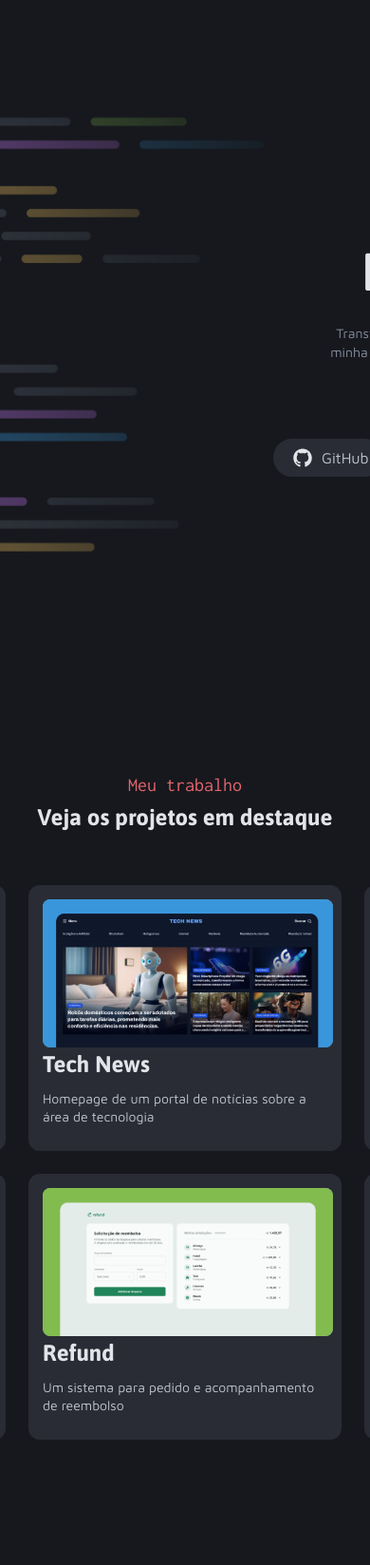
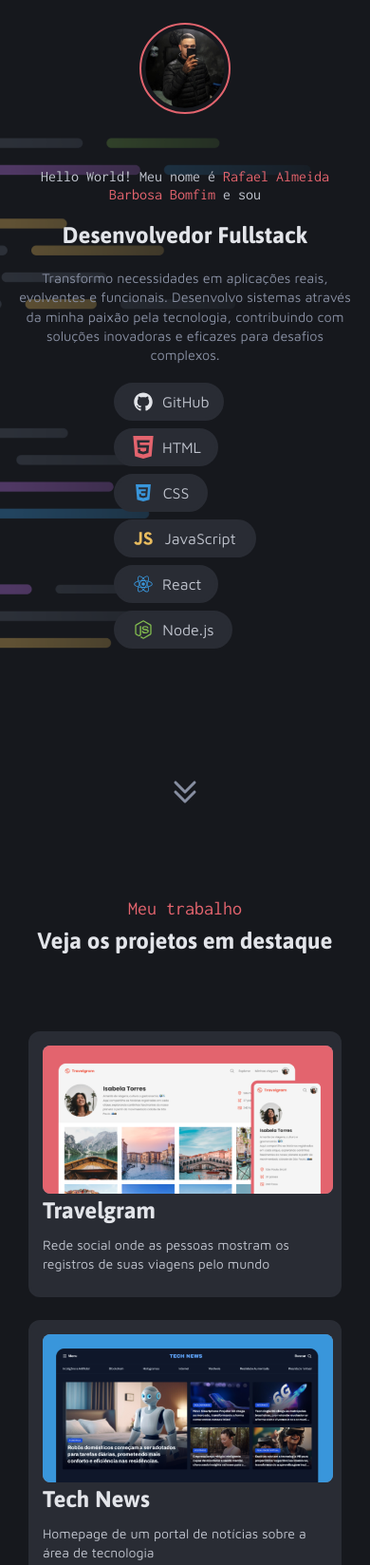
Before and after one commit to rafadev075/portifolio, a plain HTML site: page index.html in a window 390 px wide. Shown: the top 1648 px of the page at 95% size. Drawn offline with Linux system fonts and the light colour scheme.

Commit message:
adicionando responsividade

```diff
--- a/index.html
+++ b/index.html
@@ -83,7 +83,7 @@
          <h2 >Veja os projetos em destaque</h2>
        </div>
 
-       <div class="grid grid-col gap-24 ">
+       <div class="grid grid-col gap-24 respon">
          <figure class="work">
           <img src="assets/Thumbnail_Project-01.png" alt="Travelgram" class="image-work worky">
           <p class="wk">Travelgram</p>
@@ -131,7 +131,8 @@
         <h2>Como posso ajudar o seu negócio</h2>
       </div>
 
-      <div class="col auto grid gap-24">
+      <div class="col auto grid gap-24 respon">
+
           <section class="my-services">
             <img src="assets/services/pc.svg" alt="icone pc" class="social pdb-20">
             <div class="grid gap-8">
@@ -139,7 +140,6 @@
               <p class="srv2 pdl-20 pdb-20">Desenvolvimento de interfaces</p>
             </div>
           </section>
-
           <section class="my-services">
             <img src="assets/services/HardDrives.svg" alt="icone dados" class="social pdb-20">
             <div class="grid gap-8">
@@ -147,8 +147,7 @@
               <p class="srv2 pdl-20 pdb-20">Criação de serviços do sistema</p>
             </div>
           </section>
-
-        <section class="my-services col">
+          <section class="my-services">
             <img src="assets/services/Infinity.svg" alt="icone inifinty" class="social pdb-20">
             <div class="grid gap-8">
               <p class="srv pdl-20">DevOps</p>
@@ -168,6 +167,7 @@
      </div>
 
      <div>
+
          <section class="col">
             <div class="tt">
               <section class="cont">
@@ -179,7 +179,6 @@
               </section>
             </div>
           </section>
-
          <section class="col">
             <div class="tt">
               <section class="cont">
@@ -191,7 +190,6 @@
               </section>
             </div>
          </section>
-
          <section class="col">
             <div class="tt">
               <section class="cont">
@@ -215,6 +213,7 @@
               </section>
             </div>
          </section>
+
      </div>
 
 
--- a/style/global.css
+++ b/style/global.css
@@ -62,6 +62,7 @@ h3>span {
 
 .name {
   font-size: 1.1em;
+  text-align: center;
 
 }
 
--- a/style/index.css
+++ b/style/index.css
@@ -1,3 +1,152 @@
 @import url(global.css);
 @import url(header.css);
 @import url(utility.css);
+
+
+/* =========================
+   🌐 RESPONSIVIDADE GERAL
+   ========================= */
+@media (max-width: 1024px) {
+  header#primary {
+    padding: 40px 60px;
+    gap: 40px;
+  }
+
+  #pai {
+    width: 90%;
+    grid-template-columns: 1fr;
+  }
+
+  .respon {
+    width: 100%;
+    padding: 0;
+    grid-template-columns: 1fr;
+    /* margin: auto; */
+    padding: 24px 46px;
+  }
+
+  p {
+    width: 100%;
+    text-align: center;
+  }
+
+  .logos {
+    grid-auto-flow: row;
+    justify-content: center;
+    gap: 12px;
+  }
+}
+
+/* =========================
+   📱 TABLETS
+   ========================= */
+@media (max-width: 768px) {
+  header#primary {
+    padding: 32px 24px;
+  }
+
+  #pai {
+    width: 100%;
+    height: auto;
+    grid-template-columns: 1fr;
+    justify-items: center;
+  }
+
+  .respon {
+    width: 100%;
+    padding: 0;
+    grid-template-columns: 1fr;
+    grid-auto-flow: row;
+    /* margin: auto; */
+    padding: 24px 46px;
+    align-items: center;
+  }
+
+
+
+  .perfil {
+    width: 120px;
+    height: 120px;
+  }
+
+  #title h1 {
+    font-size: 2rem;
+    text-align: center;
+  }
+
+  #title p {
+    width: 100%;
+    font-size: 0.95rem;
+  }
+
+  .logos {
+    grid-template-columns: repeat(2, 1fr);
+  }
+}
+
+/* =========================
+   📲 CELULARES
+   ========================= */
+@media (max-width: 480px) {
+  header#primary {
+    padding: 24px 16px;
+  }
+
+  #pai {
+    width: 100%;
+    padding: 0;
+    grid-template-columns: 1fr;
+  }
+
+  /* #pai2 {
+    width: 100%;
+    padding: 0;
+    grid-template-columns: 1fr;
+  } */
+
+   .respon {
+    width: 100%;
+    padding: 0;
+    grid-template-columns: 1fr;
+    grid-auto-flow: row;
+    /* margin: auto; */
+    padding: 24px 46px;
+    align-items: center;
+  }
+
+
+  .perfil {
+    width: 96px;
+    height: 96px;
+  }
+
+  #title h1 {
+    font-size: 1.5rem;
+  }
+
+  #title h3 {
+    font-size: 1rem;
+  }
+
+  #title p {
+    font-size: 0.9rem;
+    line-height: 1.4;
+  }
+
+  .logos {
+    grid-template-columns: 1fr;
+    gap: 8px;
+  }
+
+  #services {
+    padding: 48px 24px;
+  }
+}
+
+/* =========================
+   🧭 PREVENIR ROLAGEM LATERAL
+   ========================= */
+html, body {
+  overflow-x: hidden;
+  width: 100%;
+}
```
Lines whose indentation alone changed are shown as unchanged.
